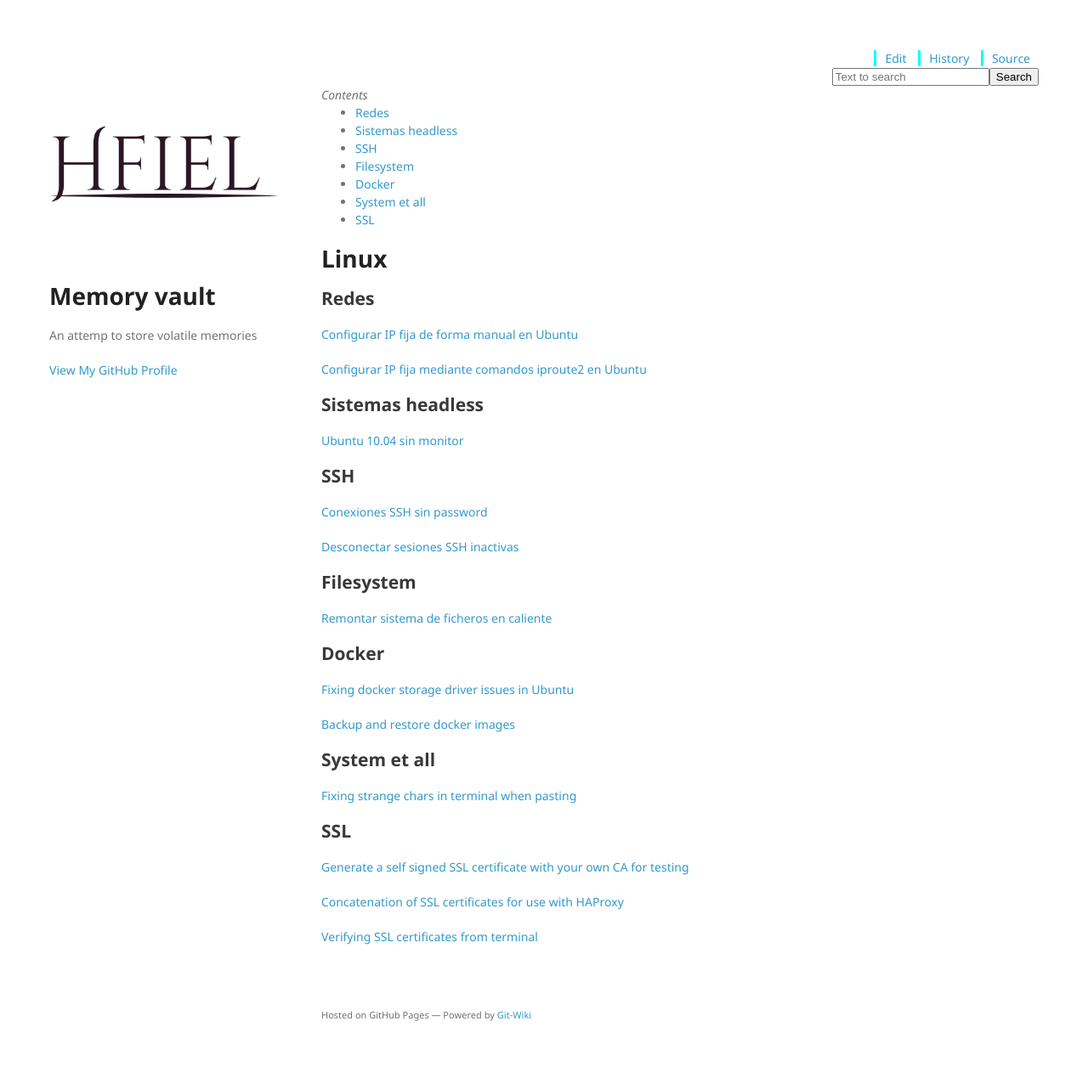
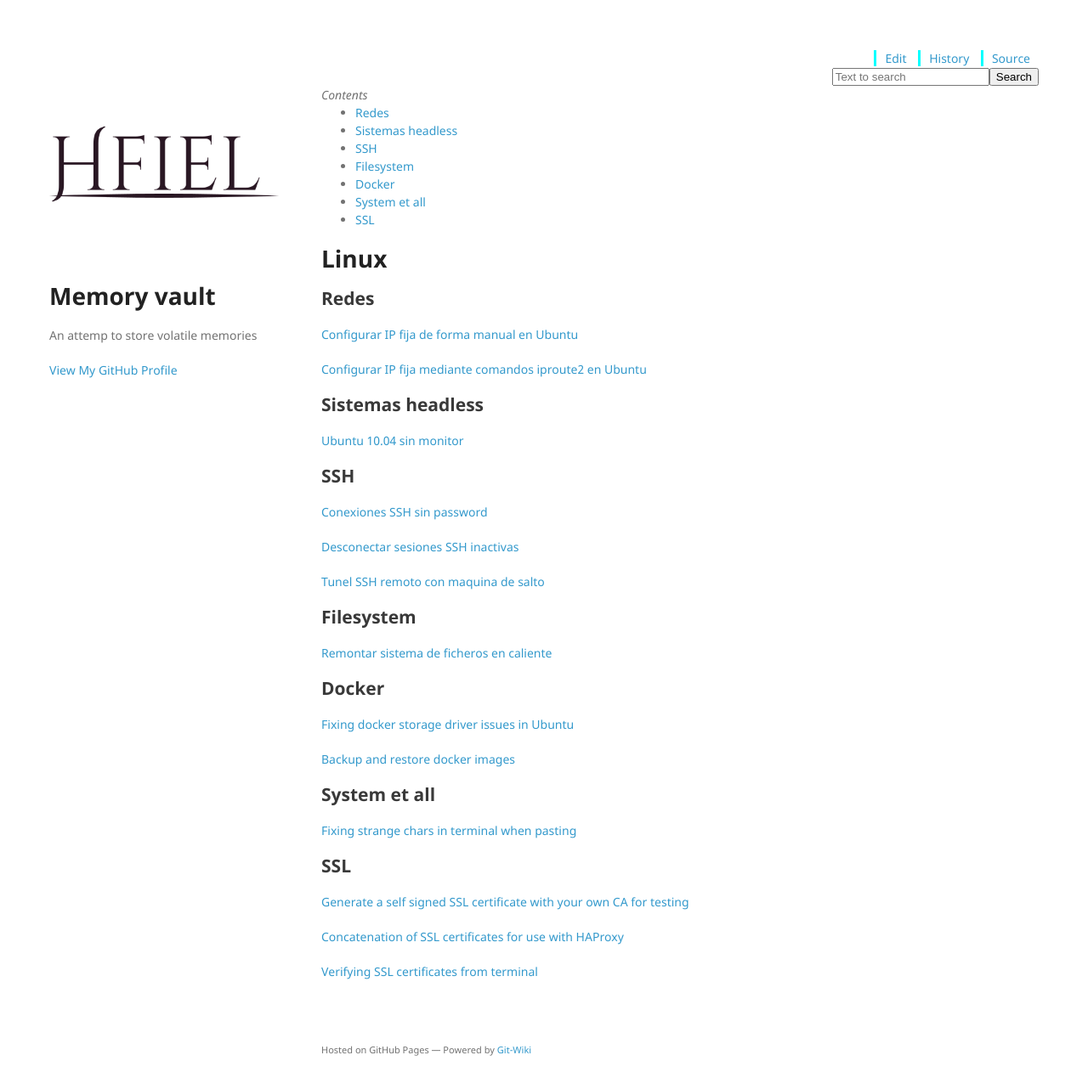
Before and after one commit to hfiel/hfiel.github.io, a Jekyll site: the page built from wiki/linux.md, in a window 1280 px wide and 1282 px high. Shown: the whole window at 85% size. Built offline with Jekyll 4.4.1, drawn with Linux system fonts in a browser that asks for light colours; nearby versions of some CDN libraries; our own code applies the rules of GitHub Pages for plain Markdown files.

Commit message:
Update linux.md

```diff
--- a/wiki/linux.md
+++ b/wiki/linux.md
@@ -15,6 +15,8 @@
 [Conexiones SSH sin password](linux/conexiones_ssh_sin_password.md)
 
 [Desconectar sesiones SSH inactivas](linux/desconectar_sesiones_ssh_inactivas.md)
+
+[Tunel SSH remoto con maquina de salto](linux/tunel_ssh_con_maquina_salto.md)
 
 ## Filesystem
 
```
